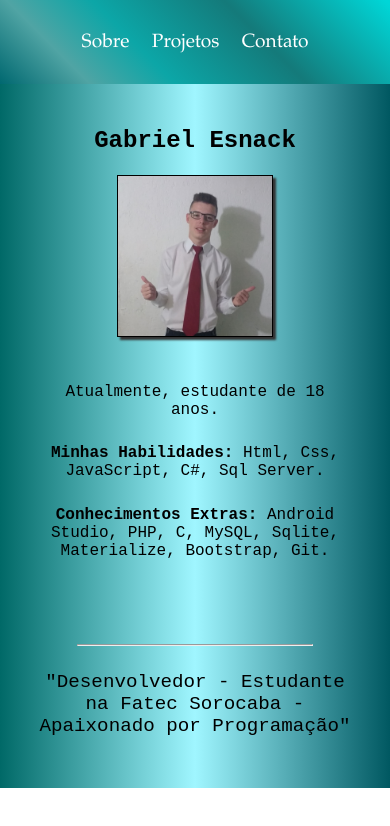
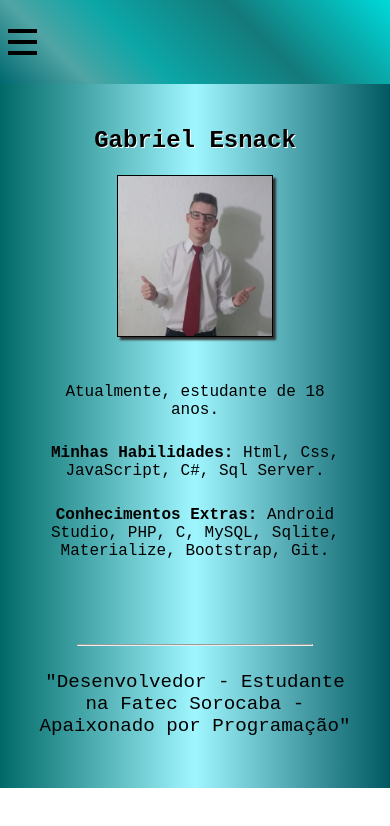
Before and after one commit to gabrielbergara347/gabrielbergara347.github.io, a plain HTML site: page index.html in a window 390 px wide. Drawn offline with Linux system fonts and the light colour scheme.

Commit message:
Update Navigation and Style

```diff
--- a/index.html
+++ b/index.html
@@ -6,12 +6,22 @@
 	<link rel="stylesheet" href="style.css" type="text/css">
 </head>
 <body>
+	<input type="checkbox" id="btn_menu">
 
 <!-- CABEÇALHO -->
 	<header>
 		<!-- Menu de Navegação -->
 		<nav>
 			<ul>
+				<li>
+					<label for="btn_menu">
+						<div class="IconMenu">
+							<span></span>
+							<span></span>
+							<span></span>
+						</div>
+					</label>
+				</li>
 				<li><a href="#">Sobre</a></li>
 				<li><a href="#">Projetos</a></li>
 				<li><a href="#">Contato</a></li>
--- a/style.css
+++ b/style.css
@@ -7,6 +7,7 @@ html{
 	overflow-x: hidden;
 }
 
+/*CABEÇALHO DE NAVEGAÇÃO*/
 	header{
 		position: fixed;
 		width: 100%;
@@ -28,10 +29,42 @@ header nav ul{
 
 	header nav ul li a{
 		text-decoration: none;
-	font-family: "Palatino Linotype", "Book Antiqua", Palatino, serif;
-	color: white;
+		font-family: Copperplate, "Copperplate Gothic Light", fantasy;
+		color: black;
+		font-weight: bold;
+		text-shadow: 1px 1px white;
+	}
+/*FIM CABEÇALHO DE NAVEGAÇÃO*/
+
+/*MENU ICON*/
+	#btn_menu{
+		display: none;
+		visibility: hidden;
 	}
 
+	header nav ul li:first-child{
+		display: none;
+		visibility: hidden;
+	}
+
+	header nav ul li label .IconMenu{
+		width: 1.8rem;
+		height: 1.6rem;
+		display: flex;
+		flex-direction: column;
+		justify-content: space-between;
+		align-items: center;
+	}
+
+	header nav ul li label .IconMenu span{
+		background-color: black;
+		width: 100%;
+		height: 15%;
+	}
+/*FIM MENU ICON*/
+
+
+/*TELA INICIAL*/
 	section .banner{
 		background-color: #ccc;
 		background: linear-gradient(90deg, rgba(0,105,103,1) 0%, rgba(160,246,255,1) 50%, rgba(0,88,97,1) 100%);
@@ -50,6 +83,7 @@ section .banner .contentPerfil{
 	section .banner .contentPerfil h1{
 		margin-top: 5vh;
 		font-family: "Courier New", Courier, monospace;
+		text-shadow: 1px 1px white;
 	}
 
 	section .banner .contentPerfil img{
@@ -77,15 +111,57 @@ section .banner .contentPerfil hr{
 		margin-top: 10vh;
 		width: 60%;
 	}
-
+/*FIM TELA INICIAL*/
 
 
 @media only screen and (max-width: 576px) {
 	header nav ul li a{
 		margin-left: 0.7rem;
 		margin-right: 0.7rem;
-		font-size: 1.2rem;
+		font-size: 0.9rem;
 	}
+	header nav{
+		margin-left: 0.5rem;
+		justify-content: flex-start;
+	}
+
+	header nav ul li{
+		visibility: hidden;
+		opacity: 0;
+		transition: all .4s;
+	}
+
+
+/*MENU ICON*/
+	header nav ul li:first-child{
+		display: flex;
+		visibility: visible;
+		opacity: 1;
+	}
+
+	#btn_menu:checked ~ header nav ul li label div span:nth-child(1){
+		transform: rotate(315deg) translate(-7px, 7px);
+		transition: all .5s;
+	}
+
+	#btn_menu:checked ~ header nav ul li label div span:nth-child(3){
+		transform: rotate(405deg) translate(-7px, -8px);
+		transition: all .5s;
+	}
+
+	#btn_menu:checked ~ header nav ul li label div span:nth-child(2){
+		opacity: 0;
+		transition: all .4s;
+	}
+
+	#btn_menu:checked ~ header nav ul li{
+		transition: all .4s;
+		visibility: visible;
+		display: flex;
+		opacity: 1;
+	}
+
+/*FIM MENU ICON*/
 }
 
 @media only screen and (min-width: 576px) {
```
Lines whose indentation alone changed are shown as unchanged.
